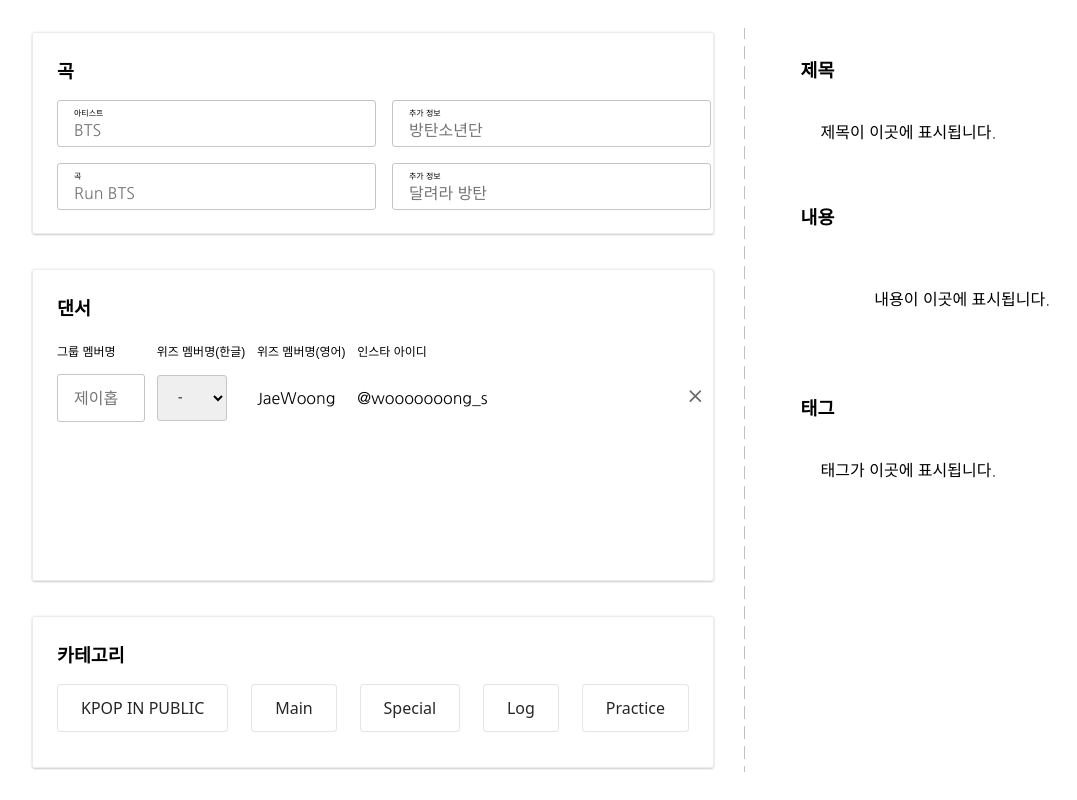
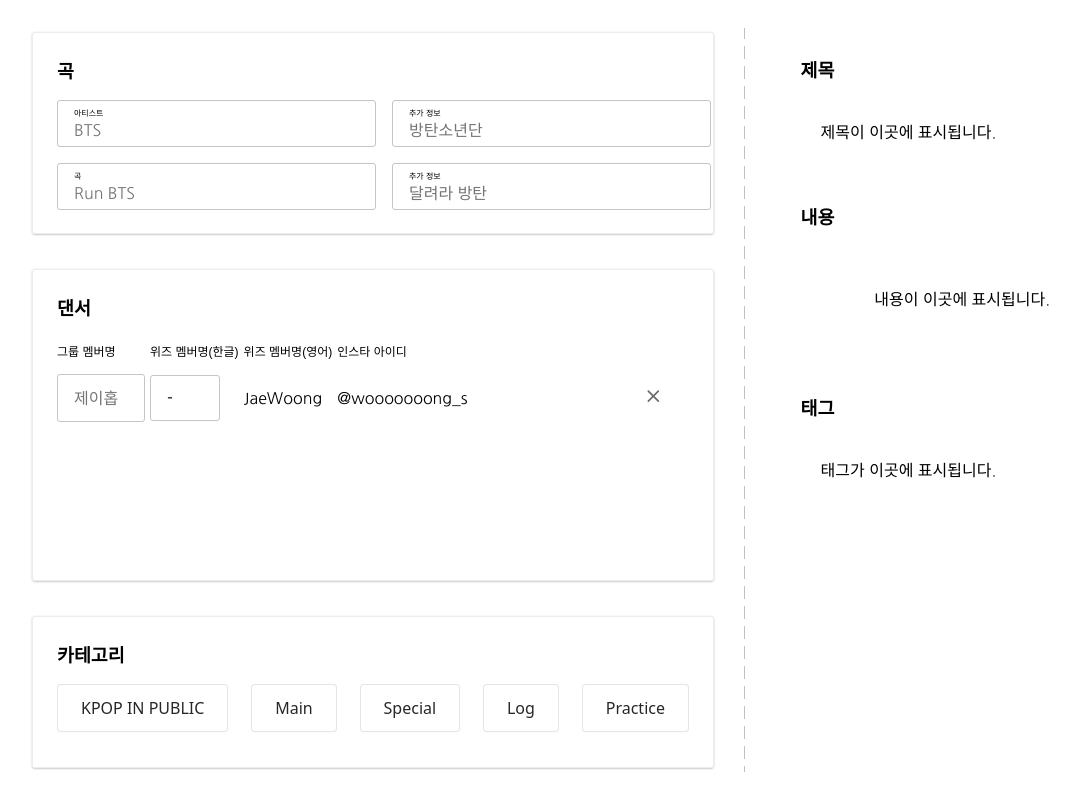
Before and after one commit to wooooooongs/wez-doc-generator, a plain HTML site: page index.html in a window 1280 px wide. Shown: the whole page, without its empty margins (0-1077 px from the left). Drawn offline with Linux system fonts and the light colour scheme.

Commit message:
:lipstick: style: 위즈 멤버 추가,  overflow: scroll 스타일 추가

```diff
--- a/index.html
+++ b/index.html
@@ -36,6 +36,7 @@
         </div>
         <div class="left-container__div dancer">
           <p class="dancer__title title">댄서</p>
+          <div class="table-wrapper">
             <table class="tg">
               <thead>
                 <tr>
@@ -91,6 +92,7 @@
               </tbody>
             </table>
           </div>
+        </div>
         <div class="left-container__div category">
           <p class="category__title title">카테고리</p>
           <div class="category__button-container">
--- a/style.css
+++ b/style.css
@@ -10,7 +10,8 @@
   margin: 0;
 }
 
-input {
+input,
+select {
   -webkit-appearance: none;
   -moz-appearance: none;
   appearance: none;
@@ -126,7 +127,7 @@
 
 /* left__dancer */
 .dancer {
-  height: 310px;
+  min-height: 310px;
 }
 
 .dancer > * {
@@ -141,10 +142,24 @@
   padding-left: 1rem;
 }
 
+.dancer__input--wez {
+  width: 70px;
+  height: 46px;
+  border: 1px solid #c5c5c5;
+  border-radius: 3px;
+  padding-left: 1rem;
+}
+
+.table-wrapper {
+  max-height: 300px;
+  overflow-y: auto;
+}
+
 .tg {
   border-collapse: collapse;
   border-spacing: 0;
 }
+
 .tg td {
   border-bottom-width: 1px;
   border-color: black;
@@ -326,6 +341,6 @@
 
 /* right__tag */
 .tag__text {
-  max-height: 13vh;
+  max-height: 12vh;
   height: 100%;
 }
```
Lines whose indentation alone changed are shown as unchanged.
